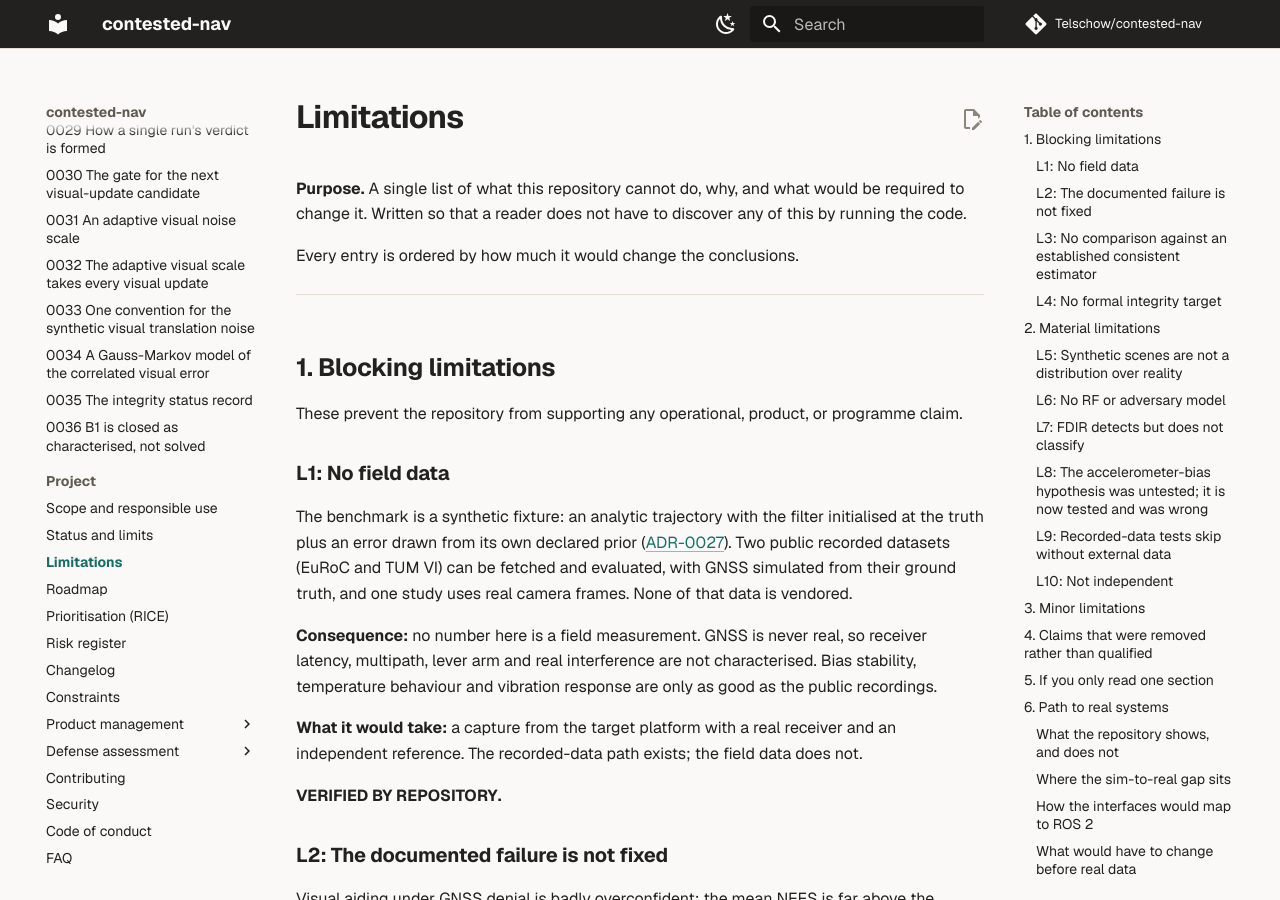
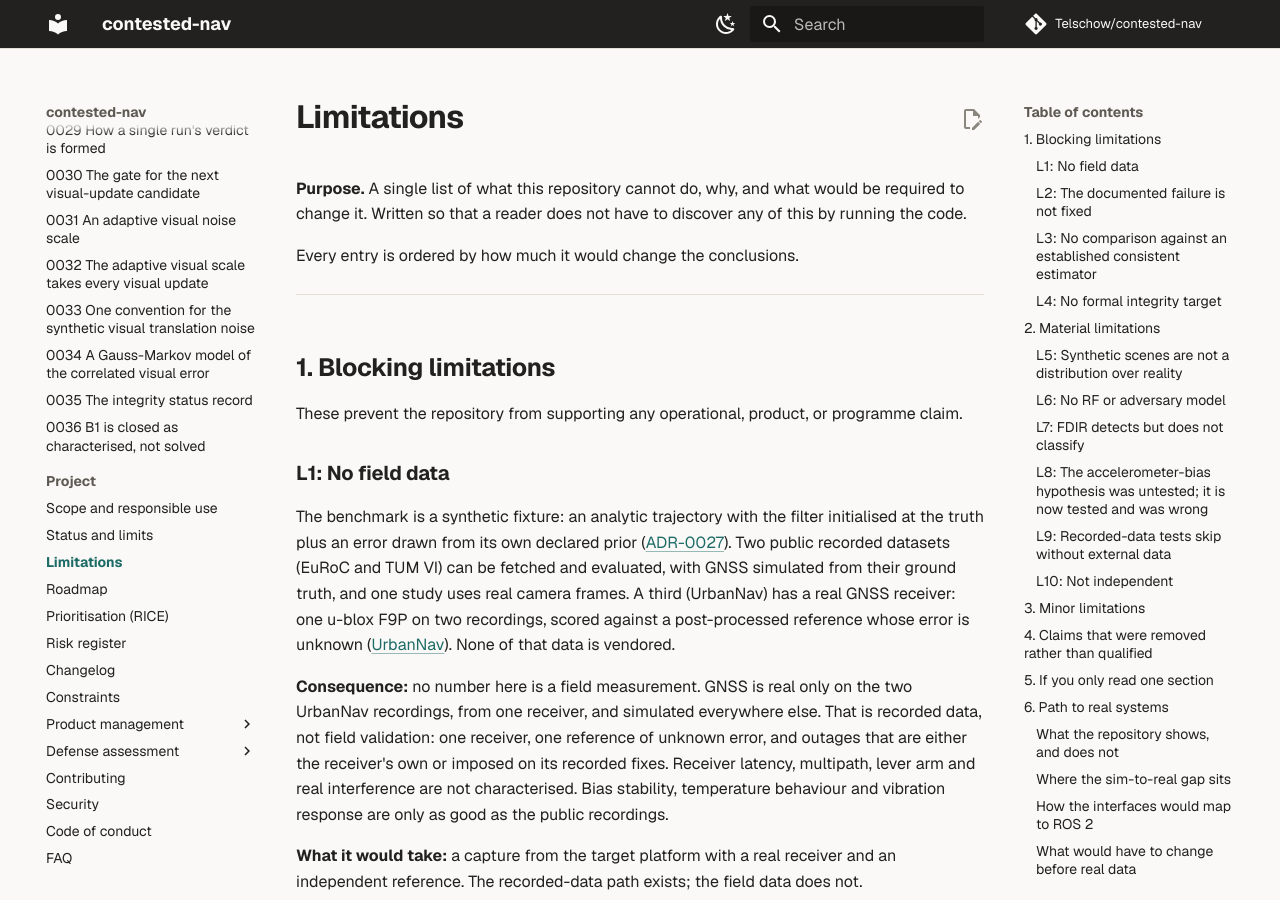
Before and after one commit to Telschow/contested-nav, an MkDocs documentation site: the page built from docs/defense/LIMITATIONS.md, in a window 1280 px wide and 900 px high. Built offline with MkDocs 1.6.1 and Material for MkDocs 9.7.7, drawn with Linux system fonts in a browser that asks for light colours; comment, search, counter and statistics services are not loaded.

Commit message:
docs(limitations): GNSS is real on UrbanNav, which is still not field data
L1 said GNSS is never real. The UrbanNav page runs the filter on a real
u-blox F9P and its own outage. Say that GNSS is real on the two UrbanNav
recordings and simulated elsewhere, and why that is still not field
validation: one receiver, a reference of unknown error, receiver-reported
or imposed outages.

Co-Authored-By: Claude Opus 5.5 <noreply@anthropic.com>

```diff
--- a/docs/defense/LIMITATIONS.md
+++ b/docs/defense/LIMITATIONS.md
@@ -19,10 +19,15 @@ The benchmark is a synthetic fixture: an analytic trajectory with the filter
 initialised at the truth plus an error drawn from its own declared prior
 ([ADR-0027](../adr/0027-how-the-synthetic-runs-are-initialised.md)). Two public recorded datasets (EuRoC and TUM VI)
 can be fetched and evaluated, with GNSS simulated from their ground truth, and one
-study uses real camera frames. None of that data is vendored.
+study uses real camera frames. A third (UrbanNav) has a real GNSS receiver: one u-blox
+F9P on two recordings, scored against a post-processed reference whose error is unknown
+([UrbanNav](../urbannav.md)). None of that data is vendored.
 
-**Consequence:** no number here is a field measurement. GNSS is never real, so
-receiver latency, multipath, lever arm and real interference are not characterised.
+**Consequence:** no number here is a field measurement. GNSS is real only on the two
+UrbanNav recordings, from one receiver, and simulated everywhere else. That is recorded
+data, not field validation: one receiver, one reference of unknown error, and outages that
+are either the receiver's own or imposed on its recorded fixes. Receiver latency,
+multipath, lever arm and real interference are not characterised.
 Bias stability, temperature behaviour and vibration response are only as good as
 the public recordings.
 
```
